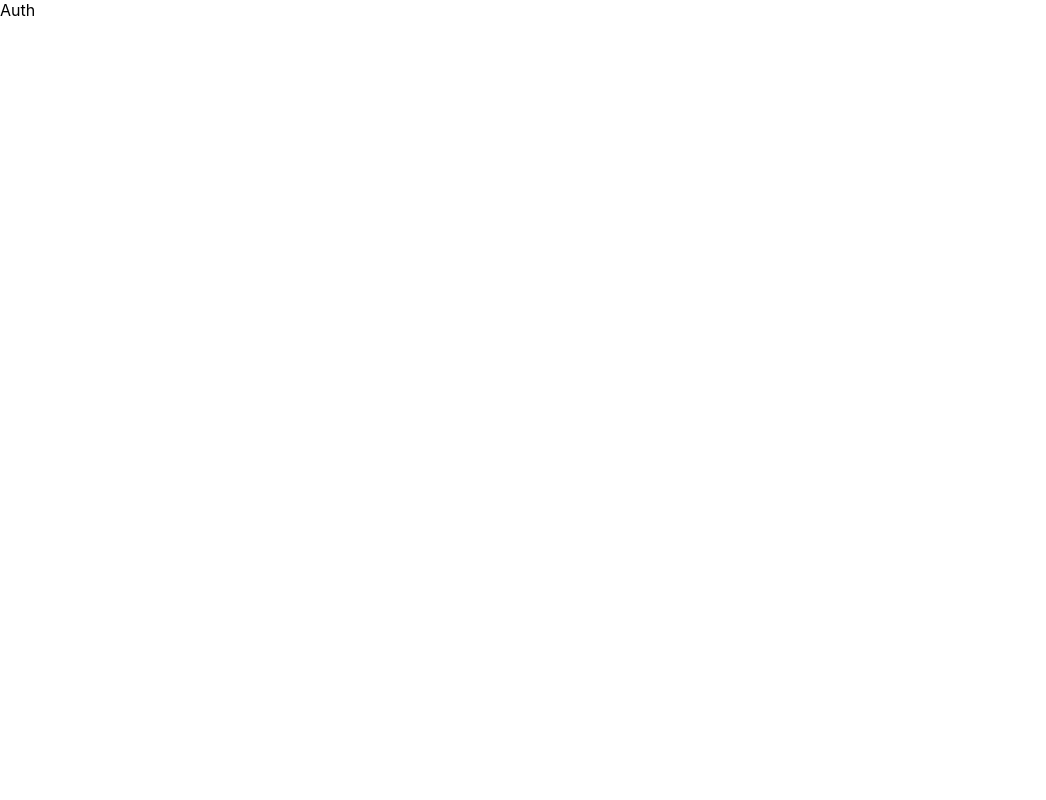
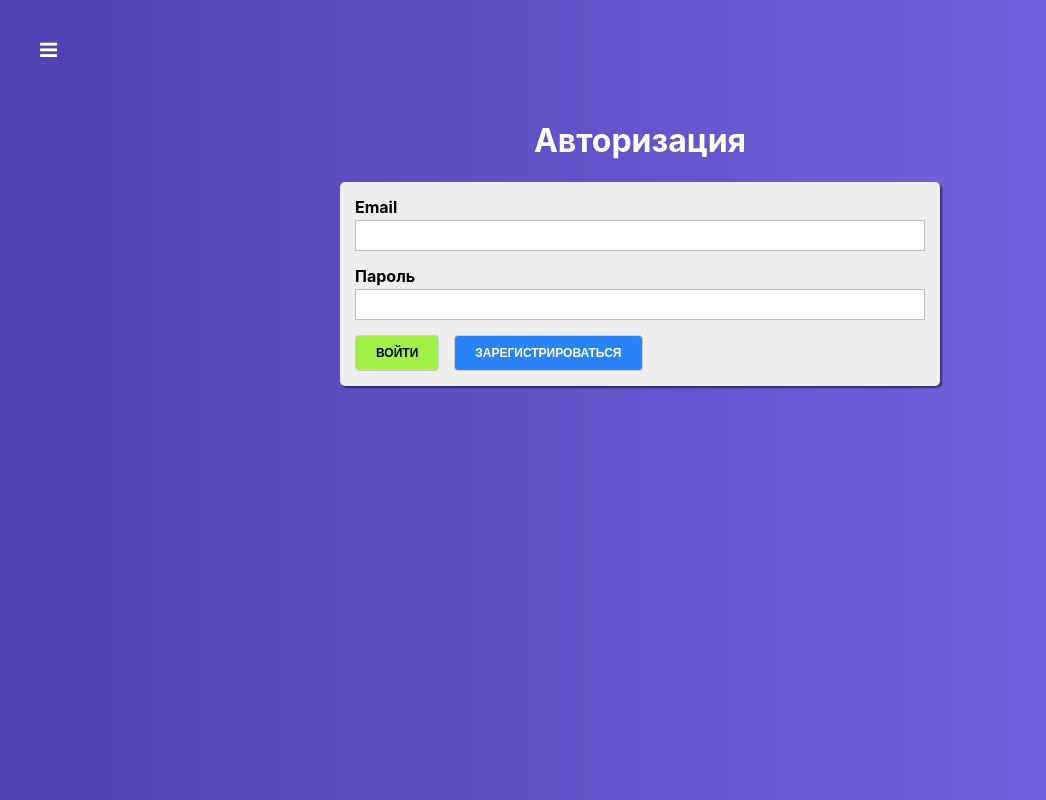
Before and after one commit to disterveg/test-on-reactjs, a React app: page /auth in a window 1280 px wide. Shown: the whole page, without its empty margins (0-1046 px from the left). Built offline with nearby package versions, Linux system fonts and the light colour scheme.

Commit message:
create auth component and input

```diff
--- /dev/null
+++ b/src/components/UI/Input/Input.css
@@ -0,0 +1,31 @@
+.Input {
+    margin-bottom: 15px;
+}
+
+.Input label {
+    margin-bottom: 3px;
+    padding: 0;
+    display: block;
+    font-weight: bold;
+}
+
+.Input input {
+    display: block;
+    box-sizing: border-box;
+    border: 1px solid #bebebe;
+    padding: 7px;
+    margin: 0 0 5px;
+    width: 100%;
+    outline: none;
+    transition: all 300ms ease-in-out;
+}
+
+.Input span {
+    color: #f01f30;
+    font-size: 12px;
+    font-weight: bold;
+}
+
+.Input.invalid label {
+    color: #f01f30;
+}
--- /dev/null
+++ b/src/components/UI/Input/Input.js
@@ -0,0 +1,38 @@
+import React from 'react';
+import './Input.css';
+
+function isInvalid({valid, touched, shouldValidate}) {
+    return !valid && shouldValidate && touched;
+};
+
+const Input = props => {
+   const inputType = props.type || 'text';
+   const classses = [
+       'Input'
+   ];
+   const htmlFor = `${inputType}-${Math.random()}`;
+
+   if(isInvalid(props)) {
+       classses.push('invalid');
+   }
+
+    return (
+        <div className={classses.join(' ')}>
+            <label htmlFor={htmlFor}>{props.label}</label>
+            <input
+                type={inputType}
+                id={htmlFor}
+                value={props.value}
+                onChange={props.onChange}
+            />
+
+            {
+                isInvalid(props)
+                ? <span>{props.errorMessage || 'Неккоректное значение'}</span>
+                : null
+            }
+        </div>
+    );
+}
+
+export default Input;
--- a/src/containers/Auth/Auth.css
+++ b/src/containers/Auth/Auth.css
@@ -0,0 +1,26 @@
+.Auth {
+    display: flex;
+    justify-content: center;
+    padding-top: 100px;
+    flex: 1;
+    width: 100%;
+    background: linear-gradient(90deg, #5041b2 0%, #7969e6 100%);
+}
+
+.Auth > div {
+    width: 100%;
+    max-width: 600px;
+    padding: 0 20px;
+}
+
+.Auth h1 {
+    color: #fff;
+    text-align: center;
+}
+
+.AuthForm {
+    background: #eee;
+    box-shadow: 2px 2px 2px rgba(0, 0, 0, .5);
+    padding: 15px;
+    border-radius: 5px;
+}
--- a/src/containers/Auth/Auth.js
+++ b/src/containers/Auth/Auth.js
@@ -1,10 +1,56 @@
 import React, {Component} from 'react';
 import './Auth.css';
+import Button from '../../components/UI/Button/Button';
+import Input from '../../components/UI/Input/Input';
 
 class Auth extends Component {
+    constructor(props) {
+        super(props);
+        this.state = {};
+
+        this.SubmitHandler = this.SubmitHandler.bind(this);
+        this.loginHandler = this.loginHandler.bind(this);
+        this.registerHandler = this.registerHandler.bind(this);
+    }
+
+    SubmitHandler() {
+
+    }
+
+    loginHandler() {
+
+    }
+
+    registerHandler() {
+
+    }
+
     render() {
         return (
-            <div>Auth</div>
+            <div className="Auth">
+                <div>
+                    <h1>Авторизация</h1>
+
+                    <form onSubmit={this.SubmitHandler} className="AuthForm">
+                        <Input label="Email"/>
+                        <Input label="Пароль"/>
+
+                        <Button
+                            type="success"
+                            onClick={this.loginHandler}
+                        >
+                            Войти
+                        </Button>
+
+                        <Button
+                            type="primary"
+                            onClick={this.registerHandler}
+                        >
+                            Зарегистрироваться
+                        </Button>
+                    </form>
+                </div>
+            </div>
         );
     }
 }
```
